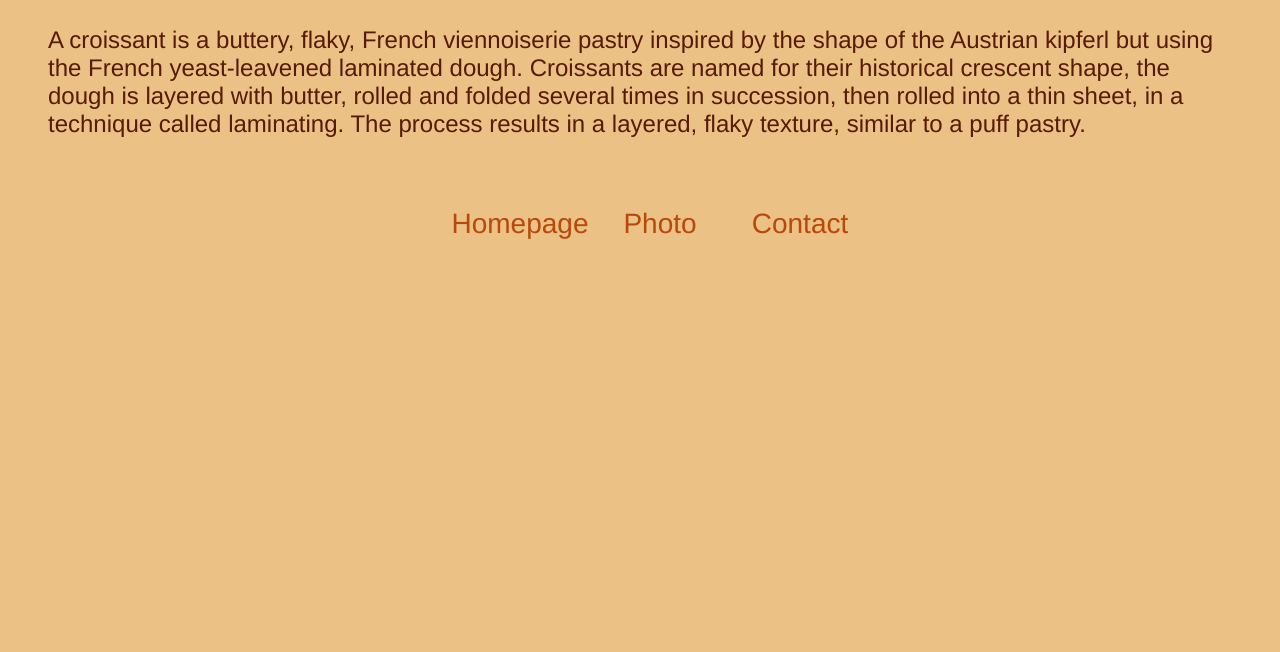
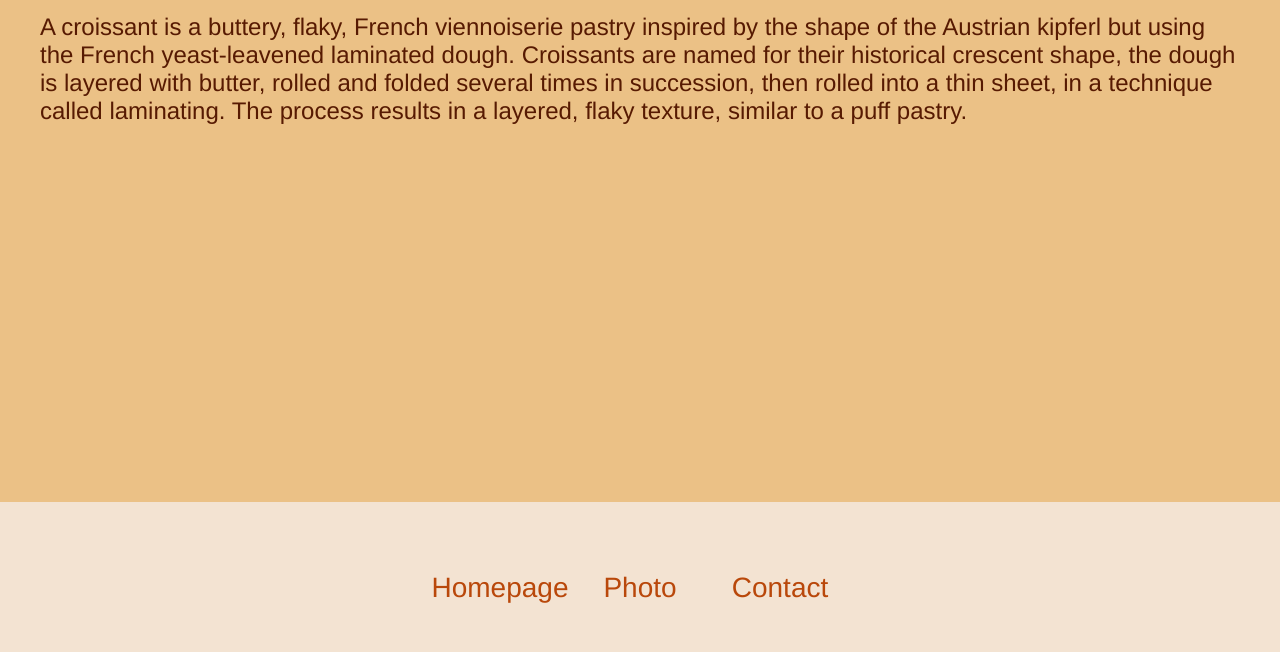
Before and after one commit to Vikkadin/Croissant, a plain HTML site: page index.html in a window 1280 px wide. Shown: the part 148-800 px from the top of the page. Drawn offline with Linux system fonts and the light colour scheme.

Commit message:
footer and css

```diff
--- a/index.html
+++ b/index.html
@@ -1,15 +1,27 @@
 <!DOCTYPE html>
 <html lang="en">
   <head>
-    <meta charset="UTF-8">
-    <meta http-equiv="X-UA-Compatible" content="IE=edge">
-    <meta name="viewport" content="width=device-width, initial-scale=1.0">
-    <link rel="stylesheet" href="src/style.css">
+    <meta charset="UTF-8" />
+    <meta http-equiv="X-UA-Compatible" content="IE=edge" />
+    <meta name="viewport" content="width=device-width, initial-scale=1.0" />
+    <link rel="stylesheet" href="src/style.css" />
     <title>Croissant</title>
   </head>
   <body>
+    <div class="wrapper">
+      <main>
         <h1>🥐 Croissant</h1>
-    <p>A croissant is a buttery, flaky, French viennoiserie pastry inspired by the shape of the Austrian kipferl but using the French yeast-leavened laminated dough. Croissants are named for their historical crescent shape, the dough is layered with butter, rolled and folded several times in succession, then rolled into a thin sheet, in a technique called laminating. The process results in a layered, flaky texture, similar to a puff pastry.</p>
+        <p>
+          A croissant is a buttery, flaky, French viennoiserie pastry inspired
+          by the shape of the Austrian kipferl but using the French
+          yeast-leavened laminated dough. Croissants are named for their
+          historical crescent shape, the dough is layered with butter, rolled
+          and folded several times in succession, then rolled into a thin sheet,
+          in a technique called laminating. The process results in a layered,
+          flaky texture, similar to a puff pastry.
+        </p>
+      </main>
+      <footer>
         <ul>
           <li>
             <a href="index.html">Homepage</a>
@@ -21,5 +33,7 @@
             <a href="contact.html">Contact</a>
           </li>
         </ul>
+      </footer>
+    </div>
   </body>
 </html>
--- a/src/style.css
+++ b/src/style.css
@@ -1,5 +1,4 @@
-*::before,
-*::after {
+* {
   box-sizing: border-box;
   margin: 0;
   padding: 0;
@@ -33,7 +32,8 @@ button {
     color: #9A2E04;
   }
 
-  body {
+  html, body {
+    height: 100%;
     padding-top: 30px;
     background-color: #EBC186;
     font-family:'Franklin Gothic Medium', 'Arial Narrow', Arial, sans-serif;
@@ -60,10 +60,26 @@ button {
 
   img {
     display:block;
-    margin: 0 auto;
+    margin: 40px auto;
     border-radius: 30px;
+    max-width: 100%;
   }
 
   .contacts {
     text-align: center;
   }
+
+  .wrapper {
+    min-height: 100%;
+    display: flex;
+    flex-direction: column;
+  }
+
+  footer {
+    background-color: #f3e3d2;
+    padding: 40px 0 40px 0;
+  }
+
+  main {
+    flex: 1 1 auto;
+  }
```
Also changed, not shown: contact.html (+16 -6 lines), photo.html (+17 -6 lines). Lines whose indentation alone changed are shown as unchanged.
